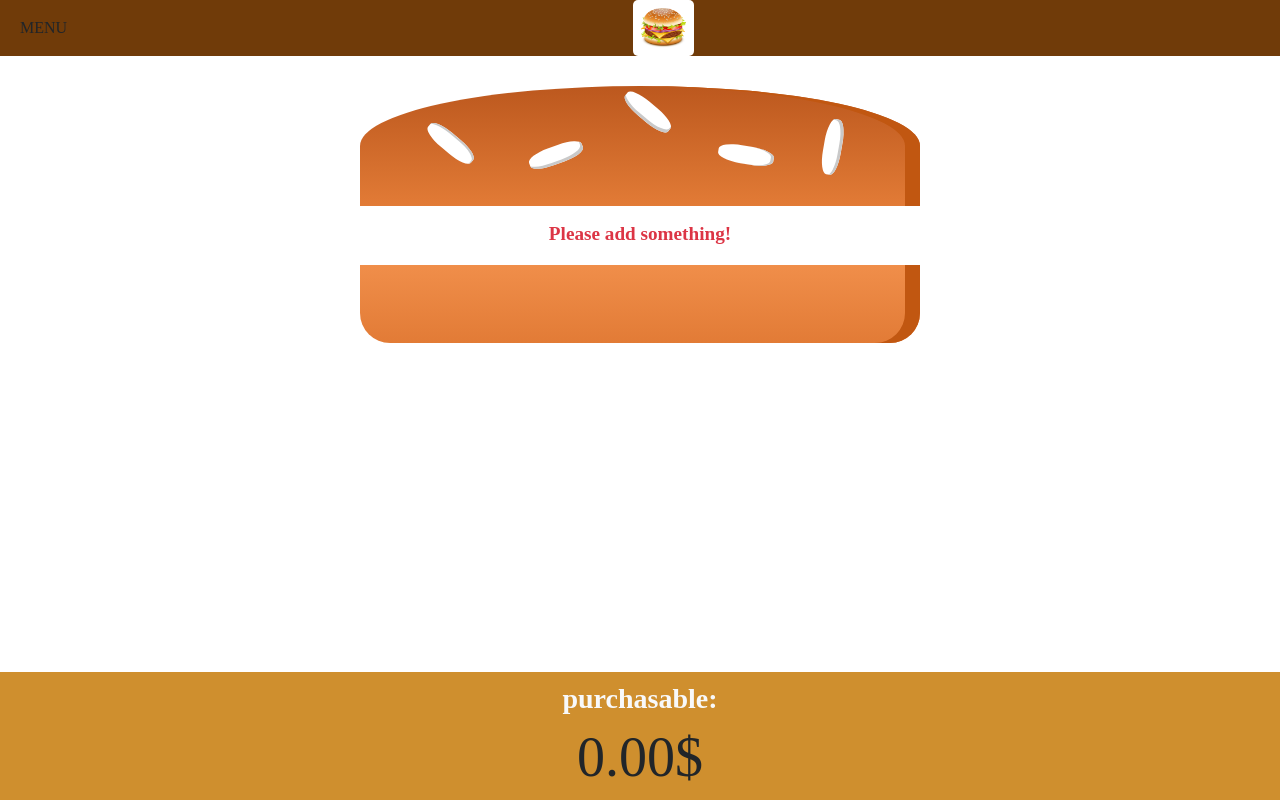
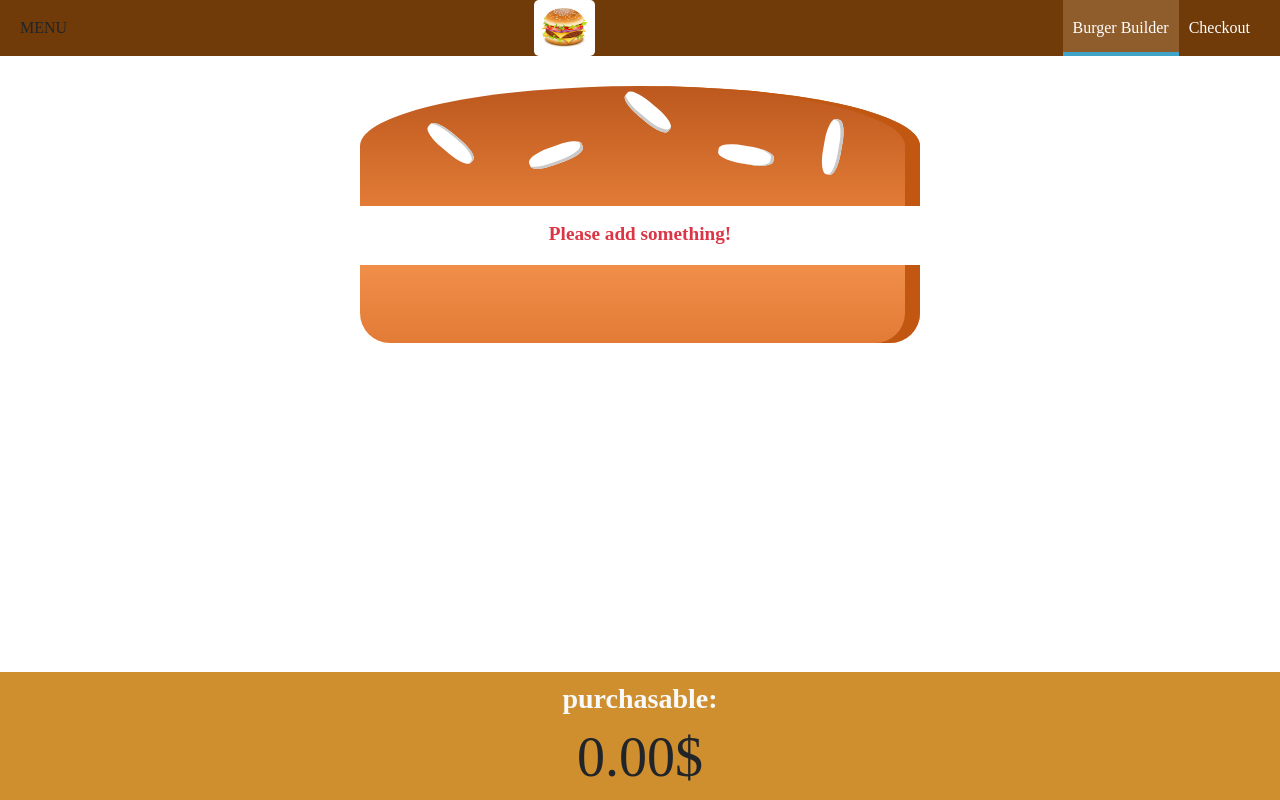
Before and after one commit to alimirzaeimajd/Umami-Burger_ClassComponents, a React app: page / in a window 1280 px wide. Shown: the top 800 px of the page. Built offline with nearby package versions, Linux system fonts and the light colour scheme; a web font is replaced by a local one.

Commit message:
NavigationItems, NavigationItem

```diff
--- /dev/null
+++ b/src/Components/Navigation/NavigationItems/NavigationItem/NavigationItem.css
@@ -0,0 +1,45 @@
+.NavigationItem {
+    margin: 10px 0;
+    box-sizing: border-box;
+    display: block;
+    width: 100%;
+}
+
+.NavigationItem a {
+    color: #8F5C2C;
+    text-decoration: none;
+    width: 100%;
+    box-sizing: border-box;
+    display: block;
+}
+
+.NavigationItem a:hover,
+.NavigationItem a:active,
+.NavigationItem a.active {
+    color: #40A4C8;
+}
+
+@media (min-width: 500px) {
+    .NavigationItem {
+        margin: 0;
+        display: flex;
+        height: 100%;
+        width: auto;
+        align-items: center;
+    }
+
+    .NavigationItem a {
+        color: white;
+        height: 100%;
+        padding: 16px 10px;
+        border-bottom: 4px solid transparent;
+    }
+
+    .NavigationItem a:hover,
+    .NavigationItem a:active,
+    .NavigationItem a.active {
+        background-color: #8F5C2C;
+        border-bottom: 4px solid #40A4C8;
+        color: white;
+    }
+}
--- /dev/null
+++ b/src/Components/Navigation/NavigationItems/NavigationItem/NavigationItem.js
@@ -0,0 +1,10 @@
+import React from "react";
+import './NavigationItem.css';
+
+const NavigationItem = (props) => (
+    <li className="NavigationItem">
+        <a href={props.link} className={props.active ? 'active' : null}>{props.children}</a>
+    </li>
+);
+
+export default NavigationItem;
--- /dev/null
+++ b/src/Components/Navigation/NavigationItems/NavigationItems.css
@@ -0,0 +1,15 @@
+.NavigationItems {
+    margin: 0;
+    padding: 0;
+    list-style: none;
+    display: flex;
+    flex-flow: column;
+    align-items: center;
+    height: 100%;
+}
+
+@media (min-width: 500px) {
+    .NavigationItems {
+        flex-flow: row;
+    }
+}
--- /dev/null
+++ b/src/Components/Navigation/NavigationItems/NavigationItems.js
@@ -0,0 +1,12 @@
+import React from "react";
+import './NavigationItems.css';
+import NavigationItem from "./NavigationItem/NavigationItem";
+
+const NavigationItems = () => (
+    <ul className="NavigationItems">
+        <NavigationItem link="/" active>Burger Builder</NavigationItem>
+        <NavigationItem link="/">Checkout</NavigationItem>
+    </ul>
+);
+
+export default NavigationItems;
--- a/src/Components/Navigation/Toolbar/Toolbar.js
+++ b/src/Components/Navigation/Toolbar/Toolbar.js
@@ -1,13 +1,14 @@
 import React from "react";
 import './Toolbar.css';
 import Logo from "../../Logo/Logo";
+import NavigationItems from "../NavigationItems/NavigationItems";
 
 const Toolbar = (props) => (
     <header className="Toolbar">
         <div>MENU</div>
         <Logo />
         <nav>
-
+            <NavigationItems />
         </nav>
     </header>
 );
```
